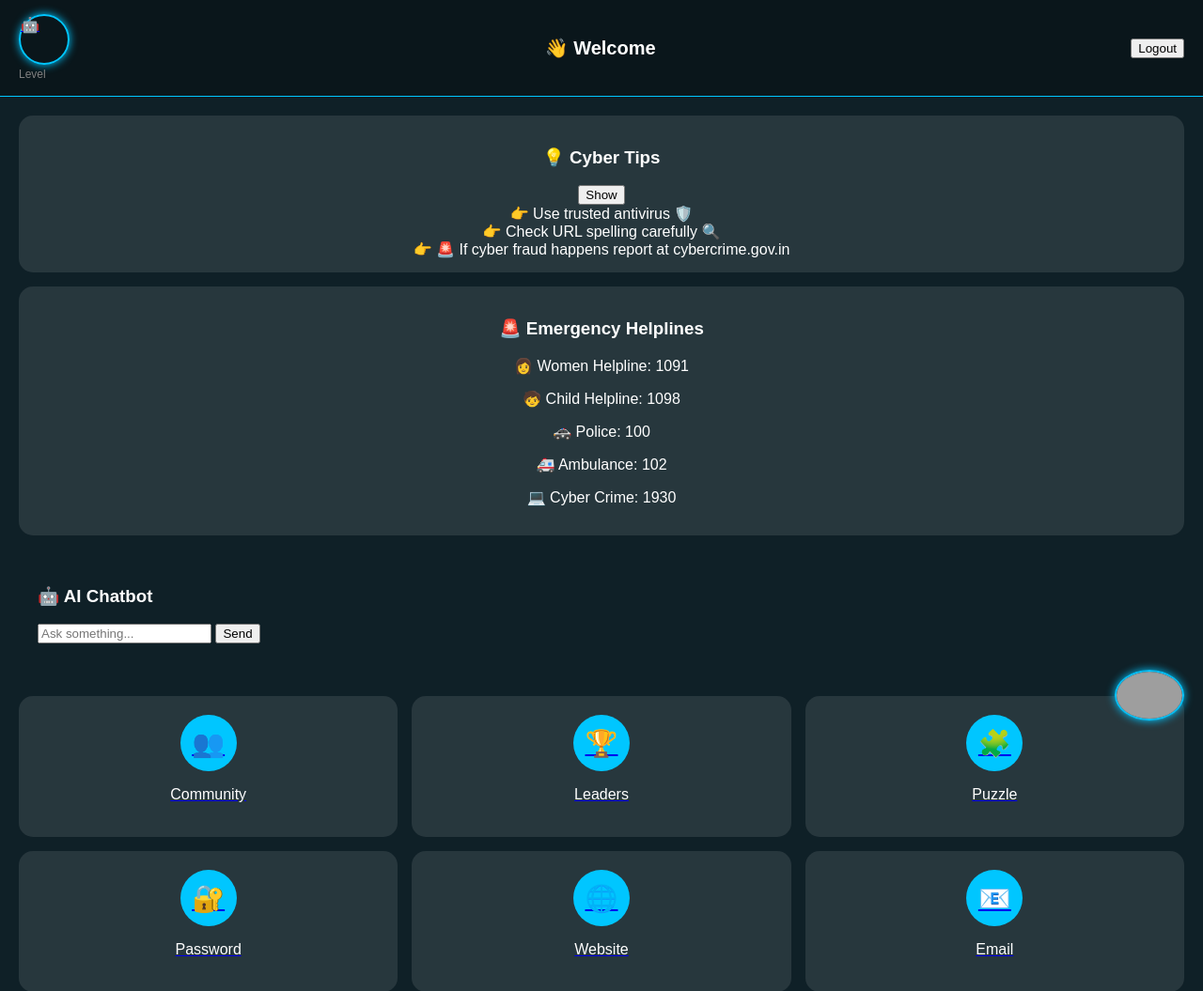
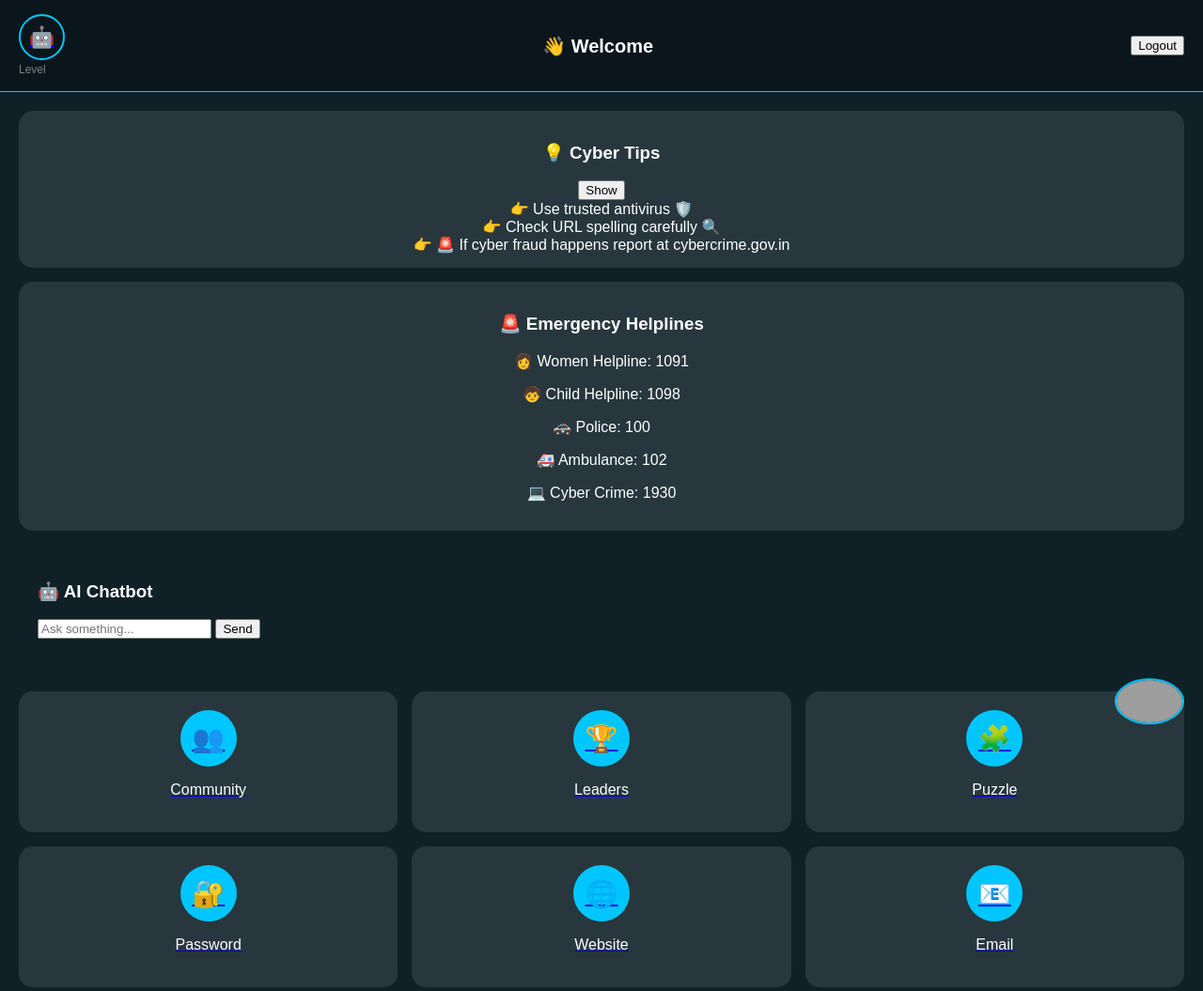
Before and after one commit to pihu098/cyber-safety-app, a Flask app: template templates/home.html in a window 1280 px wide. Shown: the top 1055 px of the page at 94% size. Run offline with Flask 3, Linux system fonts and the light colour scheme; the template is opened without the code that fills it, so the values that code supplies are empty; grey boxes are pictures that could not be loaded.

Commit message:
Update home.html

```diff
--- a/templates/home.html
+++ b/templates/home.html
@@ -61,15 +61,20 @@ body {
     font-size: 20px;
     font-weight: bold;
 }
-
 .profile-img {
-    width: 50px;
-    height: 50px;
+    width: 45px;
+    height: 45px;
     border-radius: 50%;
     border: 2px solid #00c6ff;
-    object-fit: cover;
-    box-shadow: 0 0 10px #00c6ff;
+
+    display: flex;
+    align-items: center;
+    justify-content: center;
+
+    font-size: 22px;   /* emoji size */
+    overflow: hidden;  /* extra part cut */
 }
+
 
 .level {
     font-size: 12px;
@@ -221,6 +226,12 @@ body {
     width: 70px;
     animation: float 2s infinite;
 }
+.profile-img span {
+    display: flex;
+    align-items: center;
+    justify-content: center;
+    line-height: 1;
+}
 
 @keyframes float {
     0% { transform: translateY(0); }
@@ -255,7 +266,7 @@ body {
 <a href="/profile">
 
 <div class="profile-img">
-    {{ session.get('selected_char', '🤖') }}
+    <span>{{ session.get('selected_char', '🤖') }}</span>
 </div>
 
 </a>
```
